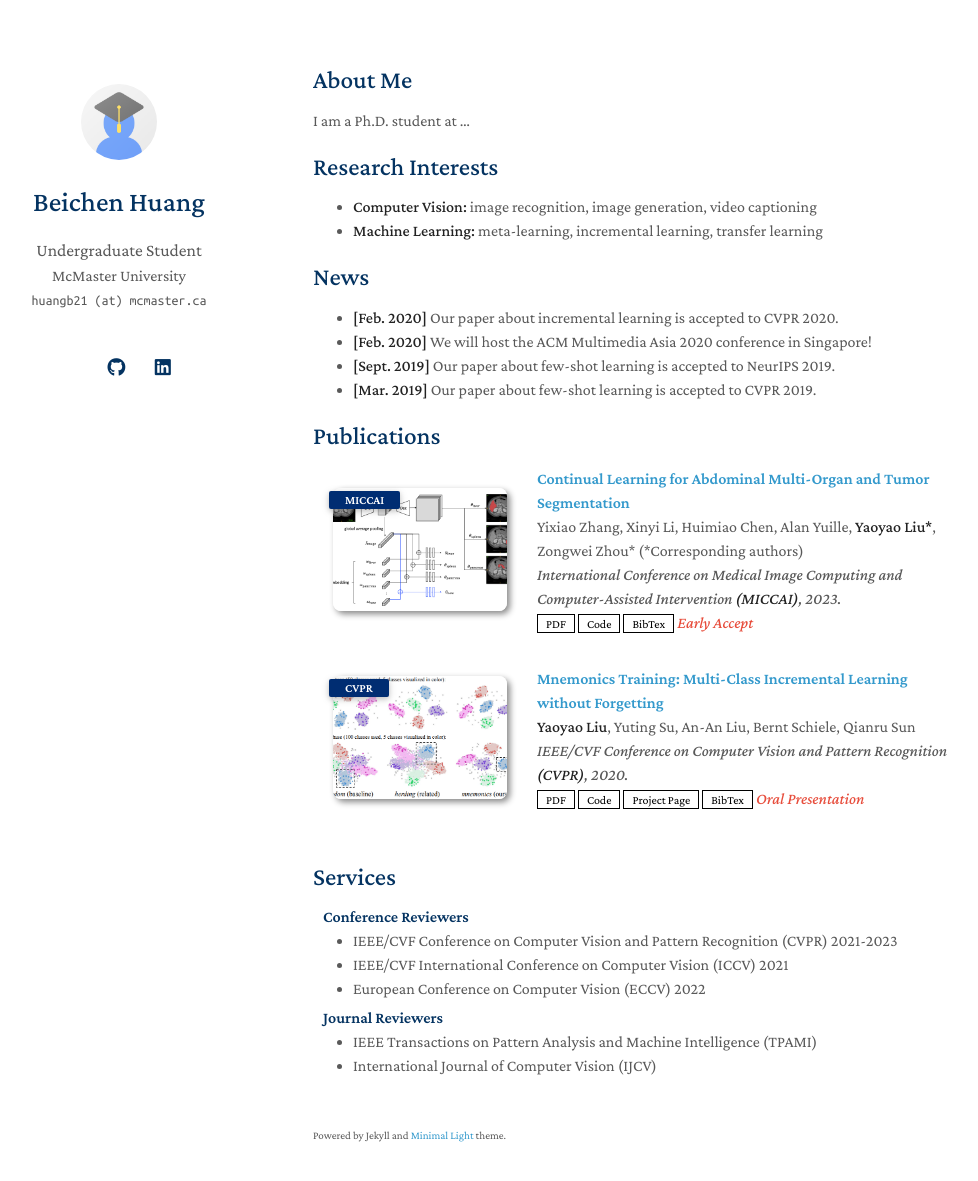
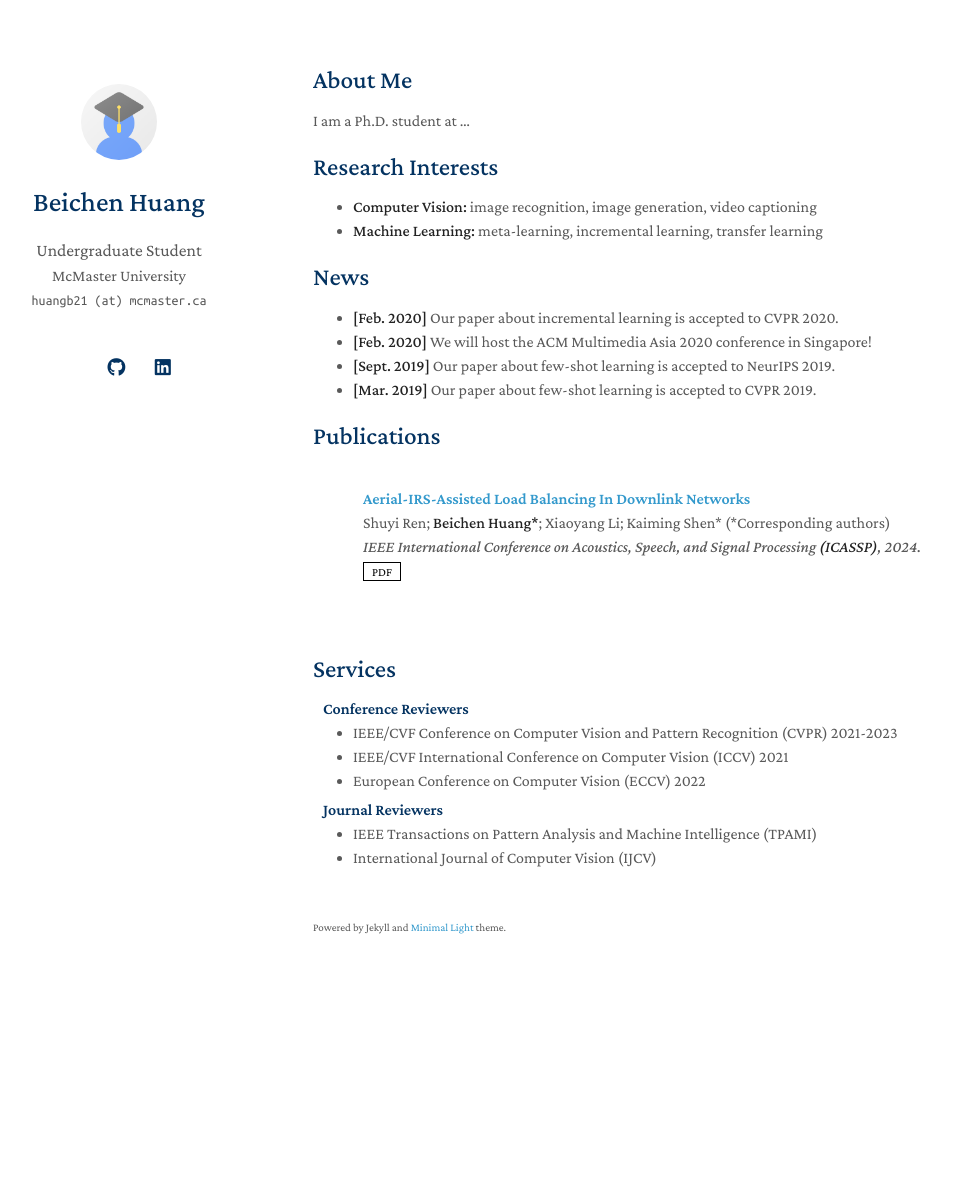
Before and after one commit to BeichenHuang/BeichenHuang.github.io, a Jekyll site: the page built from index.md, in a window 1280 px wide and 1216 px high. Shown: the top 1181 px of the window, without its empty margins (157-1135 px from the left). Built offline with Jekyll 4.4.1, drawn with Linux system fonts in a browser that asks for light colours; a style sheet for code colours, icons or effects is not loaded; our own code applies the rules of GitHub Pages for plain Markdown files.

Commit message:
Update publications.yml

```diff
--- a/_data/publications.yml
+++ b/_data/publications.yml
@@ -1,22 +1,22 @@
 main:
 
-  - title: Continual Learning for Abdominal Multi-Organ and Tumor Segmentation
-    authors: Yixiao Zhang, Xinyi Li, Huimiao Chen, Alan Yuille, <strong>Yaoyao Liu*</strong>, Zongwei Zhou* (*Corresponding authors)
-    conference_short: MICCAI
-    conference: International Conference on Medical Image Computing and Computer-Assisted Intervention <strong>(MICCAI)</strong>, 2023.
-    pdf: https://arxiv.org/pdf/2306.00988.pdf
-    code: https://github.com/MrGiovanni/ContinualLearning
-    bibtex: https://bib.yliu.me/MICCAI23.txt
-    image: ./assets/img/teaser_example_2.png
-    notes: Early Accept
+  - title: Aerial-IRS-Assisted Load Balancing In Downlink Networks
+    authors: Shuyi Ren; <strong>Beichen Huang*</strong>; Xiaoyang Li; Kaiming Shen* (*Corresponding authors)
+    conference_short: ICASSP
+    conference: IEEE International Conference on Acoustics, Speech, and Signal Processing <strong>(ICASSP)</strong>, 2024.
+    pdf: https://ieeexplore.ieee.org/document/10446304
+    #code: https://github.com/MrGiovanni/ContinualLearning
+    #bibtex: https://bib.yliu.me/MICCAI23.txt
+    #image: ./assets/img/teaser_example_2.png
+    #notes: Early Accept
 
-  - title: "Mnemonics Training: Multi-Class Incremental Learning without Forgetting"
-    authors: <strong>Yaoyao Liu</strong>, Yuting Su, An-An Liu, Bernt Schiele, Qianru Sun
-    conference_short: CVPR
-    conference: IEEE/CVF Conference on Computer Vision and Pattern Recognition <strong>(CVPR)</strong>, 2020.
-    pdf: https://arxiv.org/pdf/2002.10211.pdf
-    code: https://github.com/yaoyao-liu/class-incremental-learning/tree/main/mnemonics-training
-    page: https://class-il.mpi-inf.mpg.de/mnemonics/
-    bibtex: https://class-il.mpi-inf.mpg.de/mnemonics/
-    notes: Oral Presentation
-    image: ./assets/img/teaser_example.png
+  # - title: "Mnemonics Training: Multi-Class Incremental Learning without Forgetting"
+  #   authors: <strong>Yaoyao Liu</strong>, Yuting Su, An-An Liu, Bernt Schiele, Qianru Sun
+  #   conference_short: CVPR
+  #   conference: IEEE/CVF Conference on Computer Vision and Pattern Recognition <strong>(CVPR)</strong>, 2020.
+  #   pdf: https://arxiv.org/pdf/2002.10211.pdf
+  #   code: https://github.com/yaoyao-liu/class-incremental-learning/tree/main/mnemonics-training
+  #   page: https://class-il.mpi-inf.mpg.de/mnemonics/
+  #   bibtex: https://class-il.mpi-inf.mpg.de/mnemonics/
+  #   notes: Oral Presentation
+  #   image: ./assets/img/teaser_example.png
```
